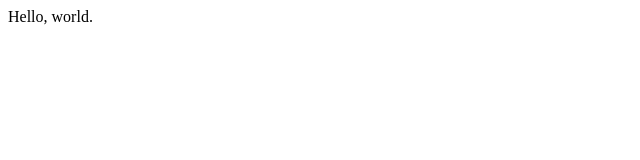
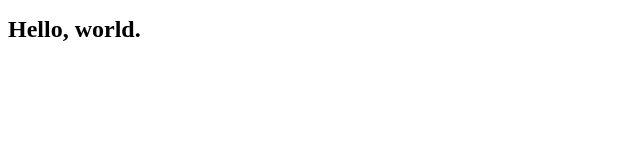
Before and after one commit to drawn-to-table/drawn-to-table.github.io, a plain HTML site: page index.html in a window 1280 px wide. Shown: the whole page, without its empty margins (0-640 px from the left). Drawn offline with Linux system fonts and the light colour scheme.

Commit message:
add initial css file for placeholder text

```diff
--- a/index.html
+++ b/index.html
@@ -4,11 +4,12 @@
     <head>
         <meta charset="UTF-8">
         <title>drawn-to-table.github.io</title>
+        <link rel="stylesheet" href="styles.css">
     </head>
 
     <body>
 
-        Hello, world.
+        <h1 class="placeholder">Hello, world.</h1>
 
     </body>
 
--- /dev/null
+++ b/styles.css
@@ -0,0 +1,4 @@
+.placeholder {
+    font-size: 24px;
+    font-family: 'Times New Roman', Times, serif;
+}
```
